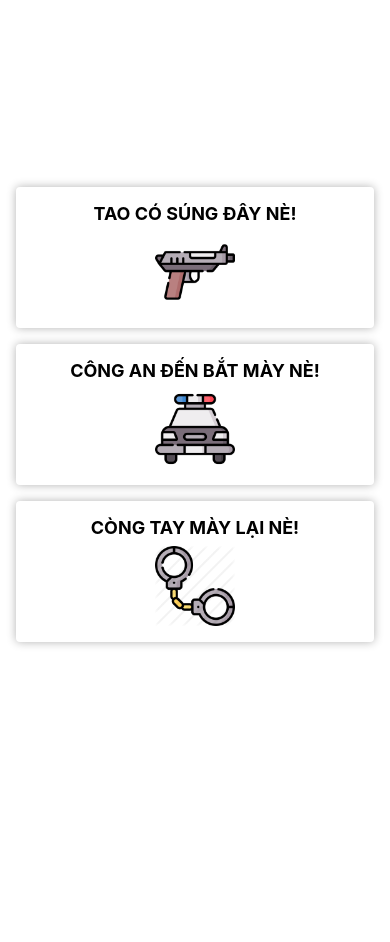
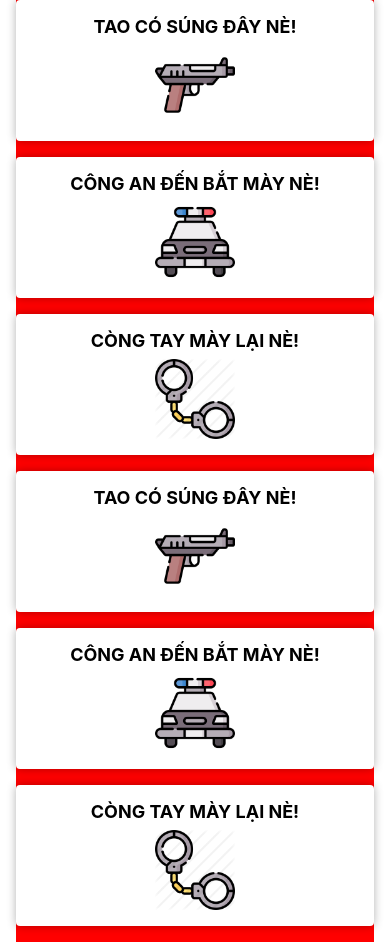
Before and after one commit to thienvu97ht/React-Native-Basic, a React Native app in the folder StoreApp/: screen / in a window 390 px wide. Before the commit the page ends 844 px from the top, so only its background shows below. Built offline with nearby package versions, Linux system fonts and the light colour scheme.

Commit message:
07. ScrollView

```diff
--- a/StoreApp/App.js
+++ b/StoreApp/App.js
@@ -1,18 +1,33 @@
 import React from "react";
-import { StyleSheet, View } from "react-native";
+import { ScrollView, StyleSheet, View } from "react-native";
 import CategoryListItem from "./components/CategoryListItem";
 import Images from "./contants/images";
 
 export default function App() {
-  console.log("Hello ae");
   return (
-    <View style={styles.container}>
-      <CategoryListItem title="Tao có súng đây nè!" image={Images.GUN} />
-      <CategoryListItem
-        title="Công an đến bắt mày nè!"
-        image={Images.POLYCE_CAR}
-      />
-      <CategoryListItem title="Còng tay mày lại nè!" image={Images.CONG_TAY} />
+    <View>
+      <ScrollView
+        style={{ paddingLeft: 16, paddingRight: 16 }}
+        contentContainerStyle={{ backgroundColor: "#F00" }}>
+        <CategoryListItem title="Tao có súng đây nè!" image={Images.GUN} />
+        <CategoryListItem
+          title="Công an đến bắt mày nè!"
+          image={Images.POLYCE_CAR}
+        />
+        <CategoryListItem
+          title="Còng tay mày lại nè!"
+          image={Images.CONG_TAY}
+        />
+        <CategoryListItem title="Tao có súng đây nè!" image={Images.GUN} />
+        <CategoryListItem
+          title="Công an đến bắt mày nè!"
+          image={Images.POLYCE_CAR}
+        />
+        <CategoryListItem
+          title="Còng tay mày lại nè!"
+          image={Images.CONG_TAY}
+        />
+      </ScrollView>
     </View>
   );
 }
```
